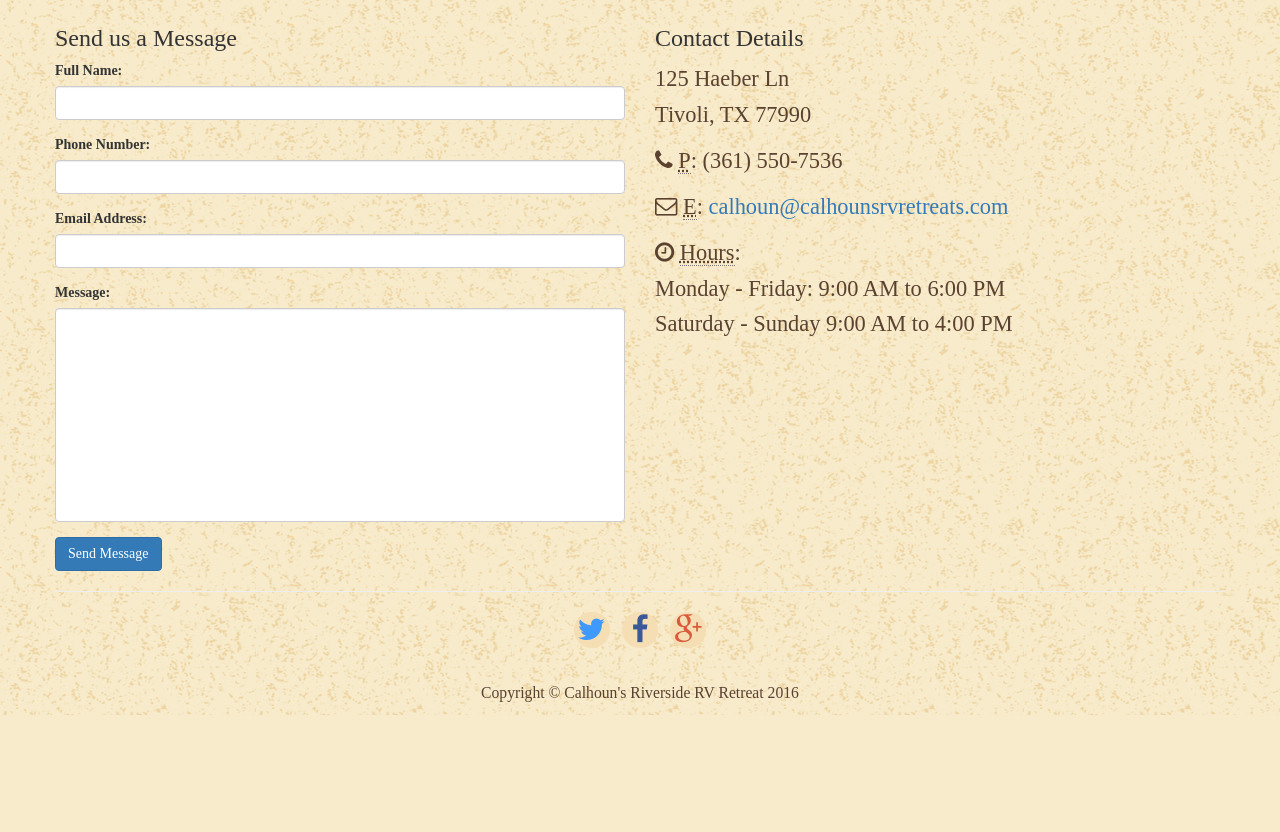
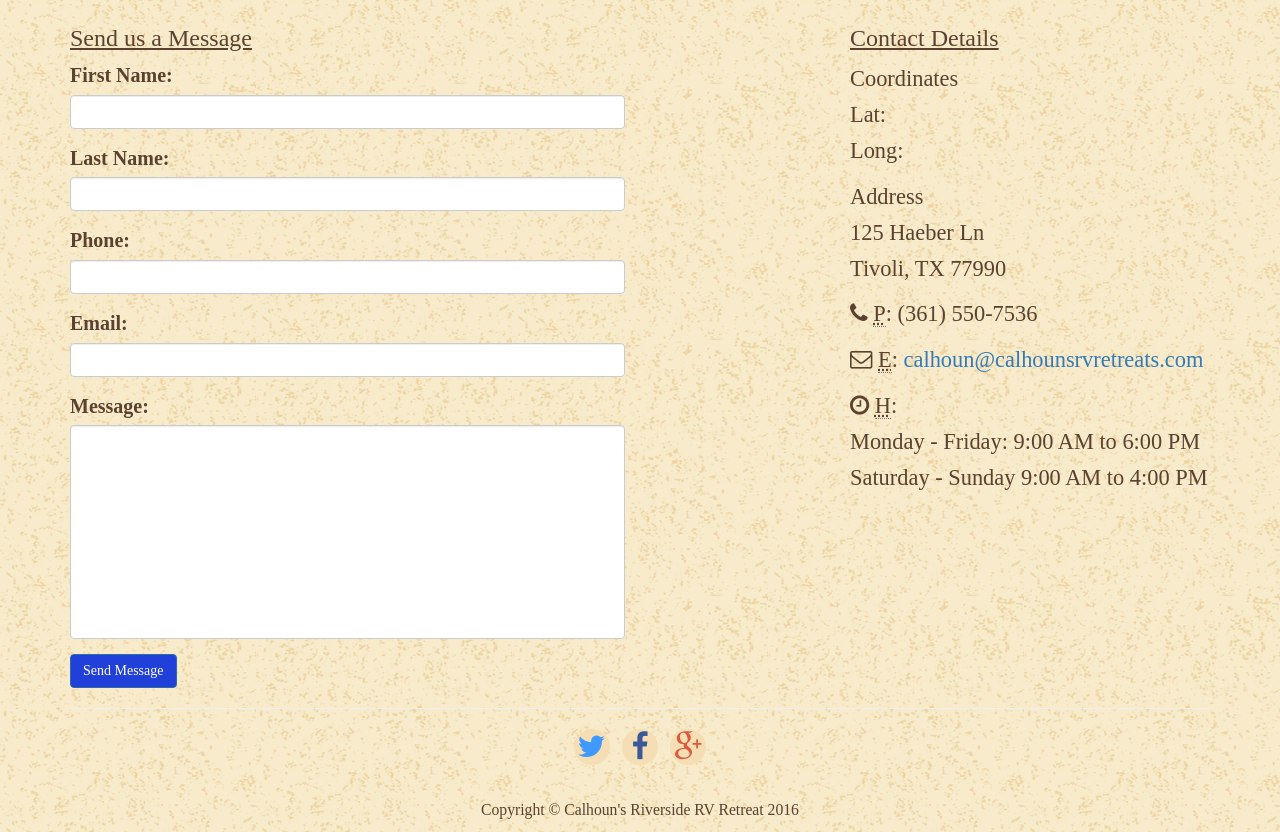
Before and after one commit to jrs341/Calhounv2, a PHP site: page /contact.html in a window 1280 px wide. Shown: the part 574-1406 px from the top of the page. Before the commit the page ends 1289 px from the top, so only its background shows below. Run offline with PHP 8.4, Linux system fonts and the light colour scheme.

Commit message:
added styling to the button color, form text color and size

```diff
--- a/contact.html
+++ b/contact.html
@@ -122,104 +122,47 @@
         <div class="row">
             <div class="col-lg-12">
                 <h1 class="page-header">Contact Calhoun's
-                    <!-- <small>Calhoun's</small> -->
                 </h1>
-                <!-- <ol class="breadcrumb">
-                    <li><a href="index.html">Home</a>
-                    </li>
-                    <li class="active">Contact</li>
-                </ol> -->
             </div>
         </div>
         <!-- /.row -->
-        <!-- <div class="row text-center">
-            <table>
-                <tr>
-                    <th><i class="fa fa-clock-o"></i><abbr title="Hours">Hours</abbr>
-                    </th>
-                    <th>Contact Information</th>
-                     <th>Adress</th>
-                </tr>
-                <tr>
-                    <td>
-                        <p>Monday - Friday: 9:00 AM to 6:00 PM<br>
-                        Saturday - Sunday 9:00 AM to 4:00 PM</p>
-                    </td>
-                    <td>
-                        <p><i class="fa fa-phone"></i>
-                        <abbr title="Phone">P</abbr>: (361) 550-7536<br>
-                        <i class="fa fa-envelope-o"></i>
-                        <abbr title="Email">E</abbr>: <a href="mailto:name@example.com">calhoun@calhounsrvretreats.com</a></p>
-                    </td>
-                    <td>
-                        <p>125 Haeber Ln<br>
-                        Tivoli, TX 77990</p>
-                    </td>
-            </table>
-        </div> -->
-        <!-- Content Row -->
         <div class="row">
             <!-- Map Column -->
-            <div class="col-md-10">
+            <div class="col-md-offset-1 col-md-10">
                 <!-- Embedded Google Map -->
                 <!-- src = 'http://maps.google.com/maps?hl=en&amp;ie=UTF8&amp;ll=37.0625,-95.677068&amp;spn=56.506174,79.013672&amp;t=m&amp;z=4&amp;output=embed' -->
                 <iframe width="100%" height="400px" frameborder="0" scrolling="no" marginheight="0" marginwidth="0" src="https://www.google.com/maps/embed/v1/place?key=AIzaSyB4s1b2brpC2l4TpMDbtxcx58o7IZqRsSw&q=Calhoun+Riverside+RV+Retreat,Tivoli+TX"></iframe>
             </div>
-            <!-- Contact Details Column -->
-           <!--  <div class="col-md-4">
-                <h3>Contact Details</h3>
-                <p>
-                    125 Haeber Ln<br>
-                Tivoli, TX 77990<br>
-                </p>
-                <p><i class="fa fa-phone"></i>
-                    <abbr title="Phone">P</abbr>: (361) 550-7536</p>
-                <p><i class="fa fa-envelope-o"></i>
-                    <abbr title="Email">E</abbr>: <a href="mailto:name@example.com">calhoun@calhounsrvretreats.com</a>
-                </p>
-                <p><i class="fa fa-clock-o"></i>
-                    <abbr title="Hours">Hours</abbr>:<br> Monday - Friday: 9:00 AM to 6:00 PM<br>
-                    Saturday - Sunday 9:00 AM to 4:00 PM</p>
-                <ul class="list-unstyled list-inline list-social-icons">
-                    <li>
-                        <a href="https://www.facebook.com/Calhouns-Riverside-RV-Retreat-119688484898552/"><i class="fa fa-facebook-square fa-2x"></i></a>
-                    </li>
-                    <li>
-                        <a href="https://www.linkedin.com/in/jasonsinn1"><i class="fa fa-linkedin-square fa-2x"></i></a>
-                    </li>
-                    <li>
-                        <a href="https://twitter.com/CalhounsRV"><i class="fa fa-twitter-square fa-2x"></i></a>
-                    </li>
-                    <li>
-                        <a href="https://plus.google.com/+Calhounsriversidervretreat/about?gmbpt=true&hl=en&_ga=1.139408691.1474103541.1475111584"><i class="fa fa-google-plus-square fa-2x"></i></a>
-                    </li>
-                </ul>
-            </div> -->
-        <!-- </div> -->
-        <!-- /.row -->
-
+        </div>
         <!-- Contact Form -->
         <!-- In order to set the email address and subject line for the contact form go to the bin/contact_me.php file. -->
         <div class="row">
             <div class="col-md-6">
                 <h3>Send us a Message</h3>
-                <form name="sentMessage" id="contactForm" novalidate>
+                <form  name="sentMessage" id="contactForm" novalidate>
                     <div class="control-group form-group">
                         <div class="controls">
-                            <label>Full Name:</label>
+                            <label>First Name:</label>
                             <input type="text" class="form-control" id="name" required data-validation-required-message="Please enter your name.">
                             <p class="help-block"></p>
                         </div>
                     </div>
                     <div class="control-group form-group">
                         <div class="controls">
-                            <label>Phone Number:</label>
+                            <label>Last Name:</label>
+                            <input type="text" class="form-control" id="name" required data-validation-required-message="Please enter your name.">
+                            <p class="help-block"></p>
+                        </div>
+                    </div>
+                    <div class="control-group form-group">
+                        <div class="controls">
+                            <label>Phone:</label>
                             <input type="tel" class="form-control" id="phone" required data-validation-required-message="Please enter your phone number.">
                         </div>
                     </div>
                     <div class="control-group form-group">
                         <div class="controls">
-                            <label>Email Address:</label>
+                            <label>Email:</label>
                             <input type="email" class="form-control" id="email" required data-validation-required-message="Please enter your email address.">
                         </div>
                     </div>
@@ -235,9 +178,12 @@
                 </form>
             </div>
             <!-- Contact Details Column -->
-            <div class="col-md-4">
+            <div class="col-md-offset-2 col-md-4">
                 <h3>Contact Details</h3>
-                <p>
+                <p> Coordinates<br>
+                    Lat:<br>
+                    Long:<br>
+                <p> Address<br>
                     125 Haeber Ln<br>
                 Tivoli, TX 77990<br>
                 </p>
@@ -247,7 +193,7 @@
                     <abbr title="Email">E</abbr>: <a href="mailto:name@example.com">calhoun@calhounsrvretreats.com</a>
                 </p>
                 <p><i class="fa fa-clock-o"></i>
-                    <abbr title="Hours">Hours</abbr>:<br> Monday - Friday: 9:00 AM to 6:00 PM<br>
+                    <abbr title="Hours">H</abbr>:<br> Monday - Friday: 9:00 AM to 6:00 PM<br>
                     Saturday - Sunday 9:00 AM to 4:00 PM</p>
             </div>
         </div>
--- a/css/style.css
+++ b/css/style.css
@@ -11,6 +11,11 @@ body {
     background-image: url('../images/background/old_map/old_map.png');
 }
 
+h3 {
+    color: #5a4130;
+    text-decoration: underline;
+}
+
 p {
     line-height: 1.6;
     font-size: 1.6em;
@@ -19,6 +24,11 @@ p {
 
 header {
     height: 400px;
+}
+
+label {
+    color: #5a4130;
+    font-size: 20px;
 }
 
 #logo {
@@ -136,6 +146,11 @@ header {
     font-size: 3.5em;
 }
 
+.btn-primary {
+    color: #fff;
+    background-color: #213fd9;
+    border-color: #2e6da4;
+}
 /* Footer Styles */
 
 footer {
```
